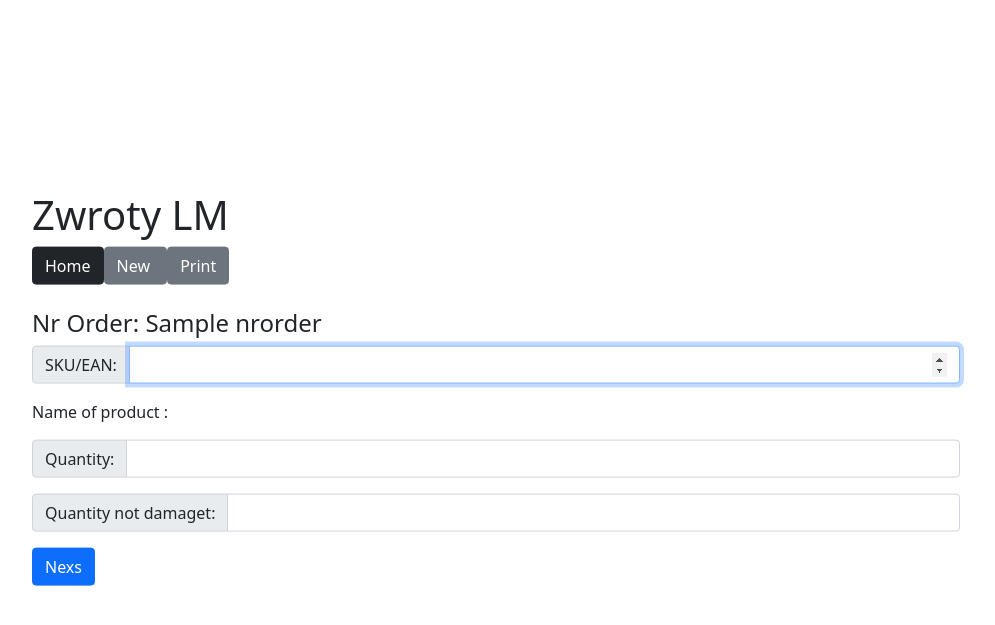
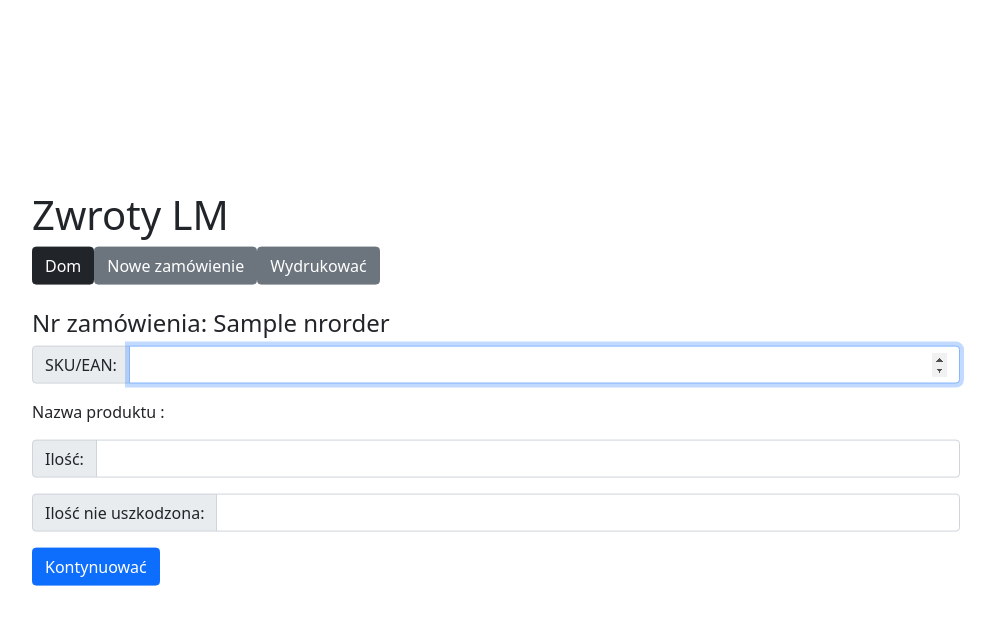
Before and after one commit to MrYuriy/lmzwroty, a Django app: template gen_protocol/templates/gen_protocol/order_form.html in a window 1280 px wide. Shown: the top 625 px of the page, without its empty margins (144-1139 px from the left). Run offline with Django 4.2, Linux system fonts and the light colour scheme; the template is opened without the code that fills it: most values are stand-ins (such as "Sample title", 1, 10 or a date in 2020).

Commit message:
polandversion

```diff
--- a/gen_protocol/templates/gen_protocol/base.html
+++ b/gen_protocol/templates/gen_protocol/base.html
@@ -11,7 +11,7 @@
 
     <div  class="btn-group">
         <form action="{% url 'home' %}">
-            <input class="btn btn-dark" type="submit", value="Home">
+            <input class="btn btn-dark" type="submit", value="Dom">
         </form>
         {%block navigation%}
 
--- a/gen_protocol/templates/gen_protocol/order_form.html
+++ b/gen_protocol/templates/gen_protocol/order_form.html
@@ -3,7 +3,7 @@
 
 {% block content %}
 
-<h4>Nr Order: {{ nrorder }}</h4>
+<h4>Nr zamówienia: {{ nrorder }}</h4>
 <form action="{% url 'order_form' %}">
     <input type="number", name="nrorder", value="{{ nrorder }}" , id="nrorder", hidden>
 
@@ -13,22 +13,22 @@
       </div>
 
 
-    <p id="p-text">Name of product : </p>
+    <p id="p-text">Nazwa produktu : </p>
 
     <div class="input-group mb-3" type="number", >
-        <span class="input-group-text" id="inputGroup-sizing-default">Quantity:</span>
+        <span class="input-group-text" id="inputGroup-sizing-default">Ilość:</span>
         <input type="number", name="quantity" id="quantity",value=0  class="form-control" required aria-label="Sizing example input" aria-describedby="inputGroup-sizing-default">
       </div>
 
 
 
     <div class="input-group mb-3" type="number", >
-        <span class="input-group-text" id="inputGroup-sizing-default">Quantity not damaget:</span>
+        <span class="input-group-text" id="inputGroup-sizing-default">Ilość nie uszkodzona:</span>
         <input type="number" name="quantity_not_damaget" id="quantity_not_damaget",value="0" class="form-control" required aria-label="Sizing example input" aria-describedby="inputGroup-sizing-default">
       </div>
 
 
-    <input type="submit" value="Nexs" id="next" class="btn btn-primary" >
+    <input type="submit" value="Kontynuować" id="next" class="btn btn-primary" >
 
 
 </form>
@@ -45,12 +45,12 @@
 {%block navigation %}
 
 <form action="{% url 'new_order' %}">
-  <input type="submit" class="btn btn-secondary" value="New ">
+  <input type="submit" class="btn btn-secondary" value="Nowe zamówienie">
   </form>
 
 <form action="{% url 'generate_pdf_lm'%}" target="_blank" >
   <input type="number", name="nrorder", value="{{ nrorder }}" , id="nrorder", hidden>
-  <input type="submit" class="btn btn-secondary" value="Print" id="download">
+  <input type="submit" class="btn btn-secondary" value="Wydrukować" id="download">
 </form>
 
 {% endblock %}
--- a/gen_protocol/templates/gen_protocol/print_protokol_to_lm.html
+++ b/gen_protocol/templates/gen_protocol/print_protokol_to_lm.html
@@ -4,7 +4,7 @@
 {% block content %}
     <form action="{% url 'generate_pdf_lm' %}" target="_blank">
         <div class="input-group mb-3" type="number", >
-            <span class="input-group-text" id="inputGroup-sizing-default">Nr Order:</span>
+            <span class="input-group-text" id="inputGroup-sizing-default">Nr zamówienia:</span>
             <input name="nrorder", id="nrorder" type="number" class="form-control" required aria-label="Sizing example input" aria-describedby="inputGroup-sizing-default">
           </div>
         <input type="submit" value="Generate" id='download'target="_blank" class="btn btn-primary">
```
Also changed, not shown: gen_protocol/templates/gen_protocol/home.html (+4 -4 lines), gen_protocol/templates/gen_protocol/new_order.html (+5 -5 lines).
